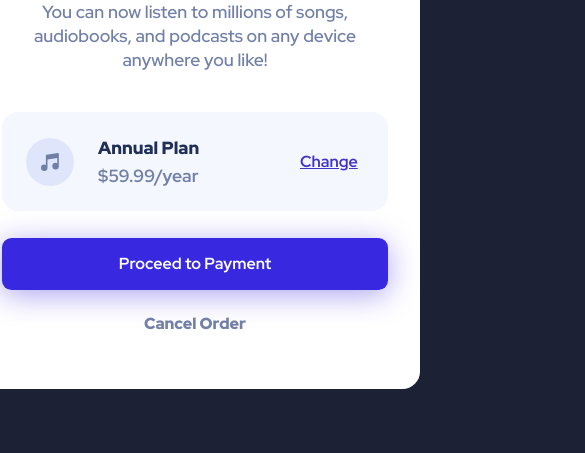
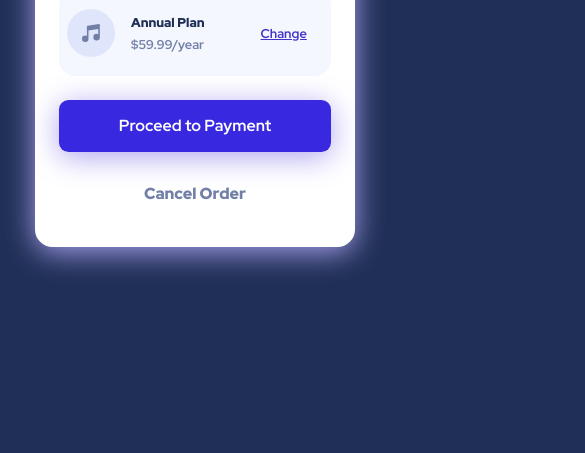
Before and after one commit to edwin-hudson/order-summary, a plain HTML site: page index.html in a window 390 px wide. Shown: the part 391-844 px from the top of the page, 585 px wide, since content can reach past the window. Drawn offline with Linux system fonts and the light colour scheme.

Commit message:
Update styles for mobile responsiveness and enhance layout details

```diff
--- a/style.css
+++ b/style.css
@@ -26,13 +26,14 @@ body{
     align-items: center;
     justify-content: center;
     height: 100vh;
-    /* background: var(--Pale-blue); */
-    background: hsl(230, 30%, 16%);
+    background: var(--Pale-blue);
+    background: var(--Dark-blue);
 }
 
 main {
     background-image: url(images/pattern-background-desktop.svg);
     background-repeat: no-repeat;
+    background-position-x: center;
     display: flex;
     flex-direction: column;
     align-items: center;
@@ -50,6 +51,8 @@ article {
     background: var(--White);
     overflow: hidden;
     border-radius: 1.1rem;
+    box-shadow: 0 5px 30px  hsl(247, 72%, 79%);
+
 }
 
 .groups {
@@ -173,15 +176,72 @@ article {
 
 
 @media screen and (max-width: 48rem) {
-    main {
-    background-image: url(images/pattern-background-mobile.svg);
-    background-repeat: no-repeat;
-    display: flex;
-    flex-direction: column;
-    align-items: center;
-    justify-content: center;
-    width: 90rem;
-    /* height: 100%; */
-}
+
+    body {
+        justify-content: start;
+        height: 80vh;
+    }
+        main {
+        padding-top: 2rem;
+        background-image: url(images/pattern-background-mobile.svg);
+        background-size:contain;
+        height: 90rem;
+        width: 40rem;
+    }
+
+    article {
+        width: 20rem;
+        height: 35.5rem;
+    }
+
+    .title-image{
+        max-width: 20rem;
+    }
+
+    .groups {
+        width: 17rem;
+        padding: 0;
+    }
+
+    .title {
+        font-size: 1.4rem;
+    }
+
+    .desc {
+        font-size: 0.9rem;
+    }
+
+    .section.item2 {
+        padding: 1.2rem 0.5rem;
+        margin: 0;
+    }
+
+    .icon {
+        padding-right: 1rem;
+    }
+
+    .annual-offer {
+        padding-right: 2rem;
+    }
+
+    .annual-plan {
+        font-size: 0.8rem;
+        padding-bottom: 0.3rem;
+    }
+
+    .amount {
+        font-size: 0.8rem;
+        color: var(--Desaturated-blue);
+    }
+
+    .change {
+        font-size: 0.8rem;
+        padding-left: 1.5rem;
+    }
+
+    .section.item3 {
+        gap: 1rem;
+        padding: 1.5rem 0;
+    }
 
 }
```
